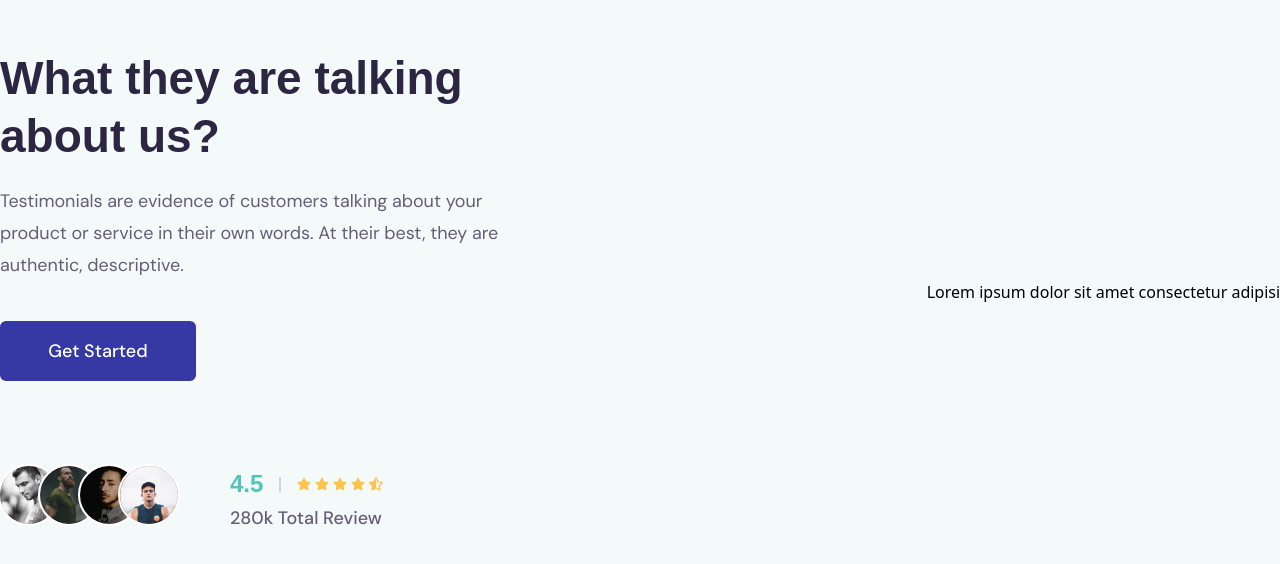
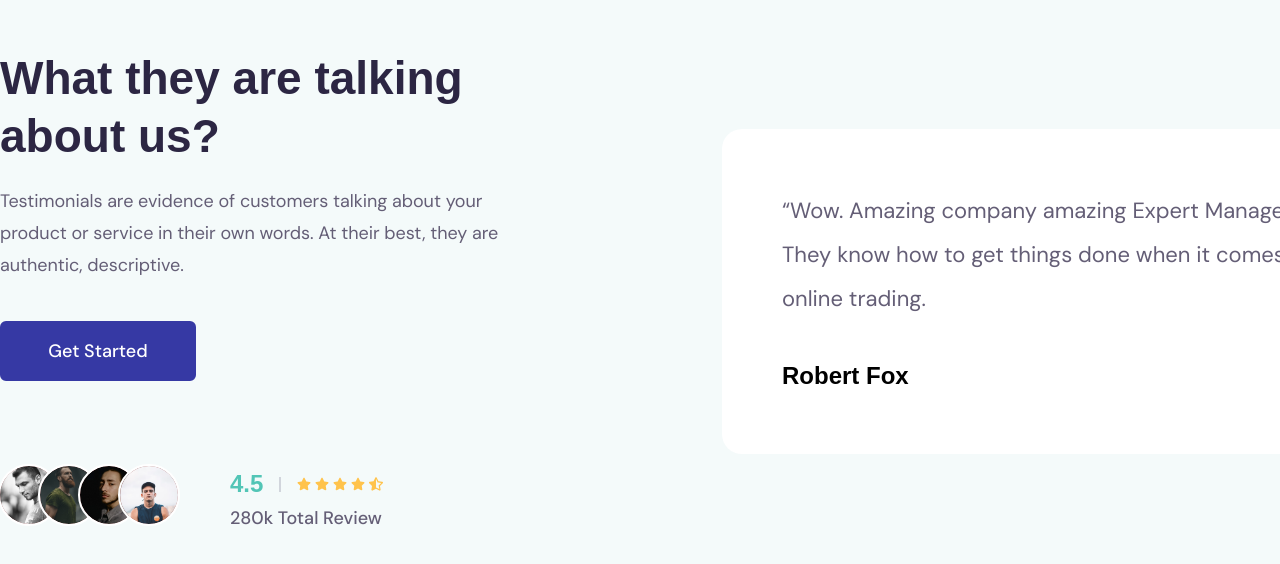
Before and after one commit to iyiu9akhan/innovate-RTB, a React (Vite) app: page / in a window 1280 px wide. Shown: the part 6570-7134 px from the top of the page. Built offline with nearby package versions, Linux system fonts and the light colour scheme; a web font is replaced by a local one.

Commit message:
windows: testimonial prblm running

```diff
--- a/src/components/Testimonial/Testimonial.jsx
+++ b/src/components/Testimonial/Testimonial.jsx
@@ -87,8 +87,13 @@ function Testimonial() {
               </div>
             </div>
           </div>
-          <div>
-            <h1>Lorem ipsum dolor sit amet consectetur adipisicing elit. Est, iste.</h1>
+          <div className="bg-white rounded-[20px] p-[60px]">
+            <p className="font-secondary font-normal text-[22px] leading-[44px] text-info-color mb-[37px] w-[567px]">“Wow. Amazing company amazing Expert Manager. They know how to get things done when it comes to online trading. </p>
+            <div>
+                <div>
+                    <h5 className="font-primary capitalize text-[24px] font-bold leading-[36px] ">robert fox</h5>
+                </div>
+            </div>
           </div>
         </div>
       </Container>
```
